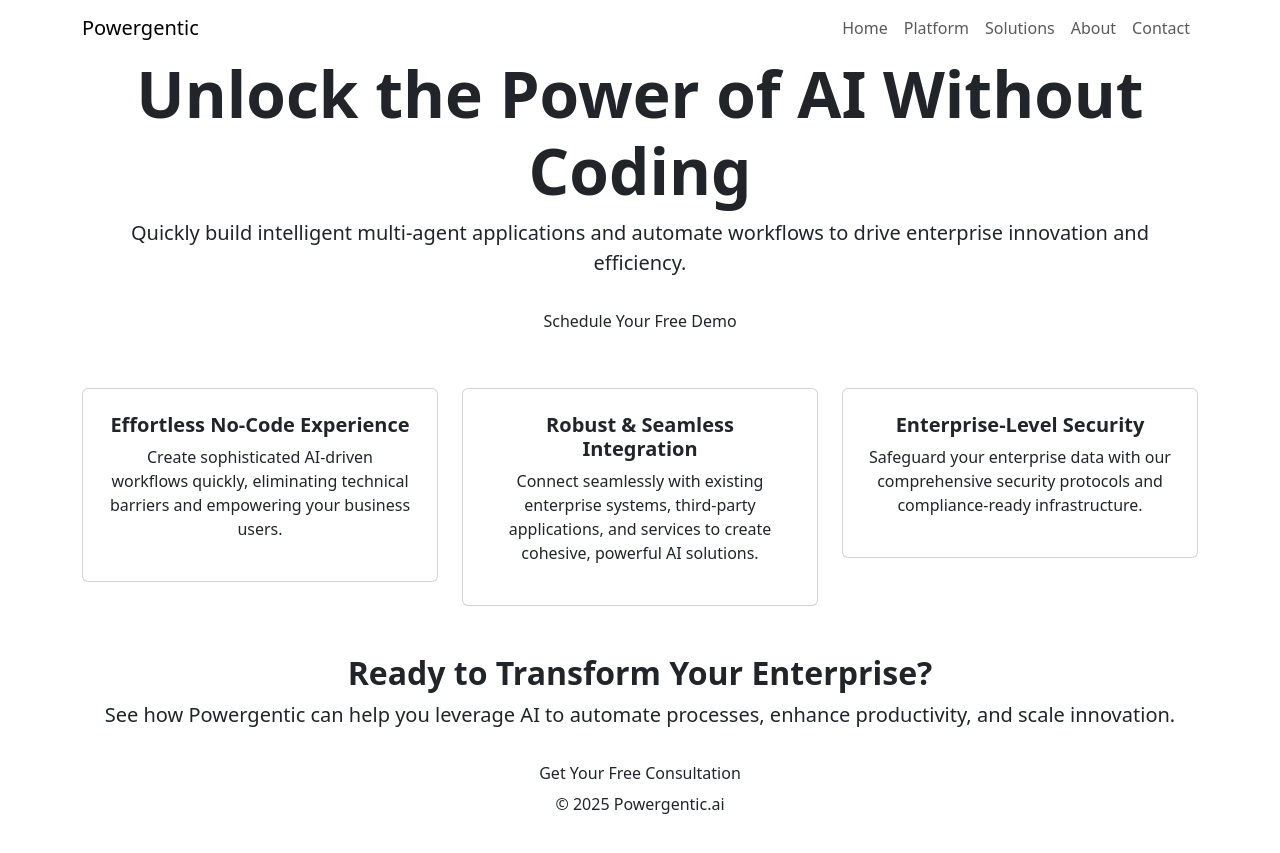
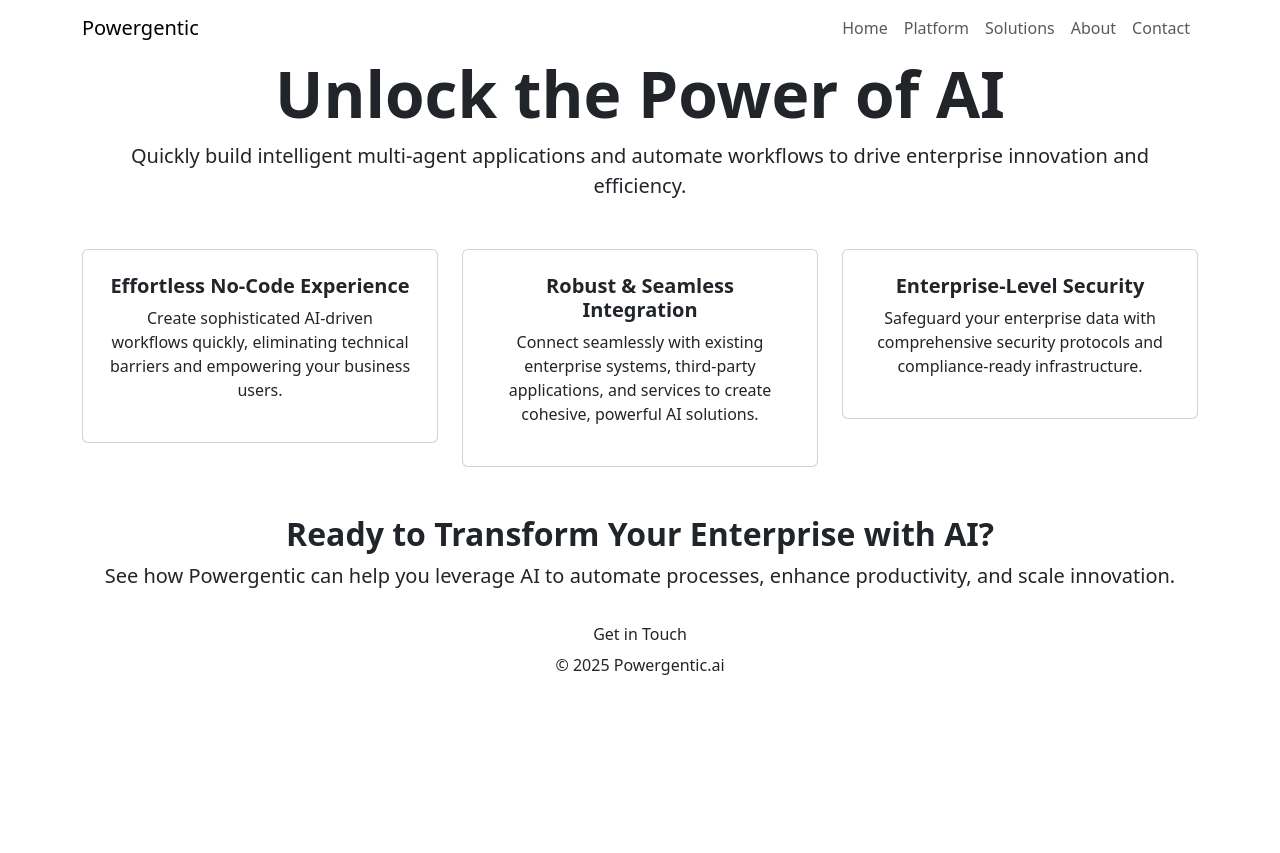
Before and after one commit to powergentic/website, a Jekyll site: the page built from index.html, in a window 1280 px wide. Shown: the top 853 px of the page. Built offline with Jekyll 4.4.1, drawn with Linux system fonts in a browser that asks for light colours.

Commit message:
Update index.html

```diff
--- a/index.html
+++ b/index.html
@@ -1,13 +1,13 @@
 ---
 layout: default
-title: Powergentic - No-Code AI Enterprise Platform
+title: Powergentic - AI Enterprise Platform
 ---
 
 <section class="hero-section text-center">
   <div class="container">
-    <h1 class="display-3 fw-bold">Unlock the Power of AI Without Coding</h1>
+    <h1 class="display-3 fw-bold">Unlock the Power of AI</h1>
     <p class="lead mb-4">Quickly build intelligent multi-agent applications and automate workflows to drive enterprise innovation and efficiency.</p>
-    <a href="#" class="btn hero-btn">Schedule Your Free Demo</a>
+    <!-- <a href="#" class="btn hero-btn">Schedule Your Free Demo</a> -->
   </div>
 </section>
 
@@ -28,7 +28,7 @@
     <div class="col-md-4">
       <div class="card feature-card p-4">
         <h5 class="fw-bold">Enterprise-Level Security</h5>
-        <p>Safeguard your enterprise data with our comprehensive security protocols and compliance-ready infrastructure.</p>
+        <p>Safeguard your enterprise data with comprehensive security protocols and compliance-ready infrastructure.</p>
       </div>
     </div>
   </div>
@@ -36,8 +36,8 @@
 
 <section class="cta-section text-center">
   <div class="container">
-    <h2 class="fw-bold">Ready to Transform Your Enterprise?</h2>
+    <h2 class="fw-bold">Ready to Transform Your Enterprise with AI?</h2>
     <p class="lead mb-4">See how Powergentic can help you leverage AI to automate processes, enhance productivity, and scale innovation.</p>
-    <a href="#" class="btn hero-btn">Get Your Free Consultation</a>
+    <a href="mailto:info@poergentic.ai?subject=Consultation" class="btn hero-btn">Get in Touch</a>
   </div>
 </section>
```
